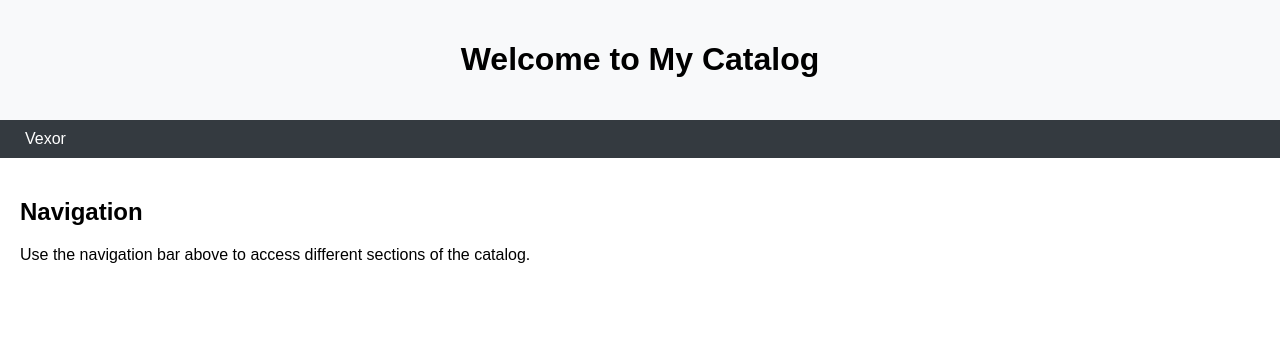
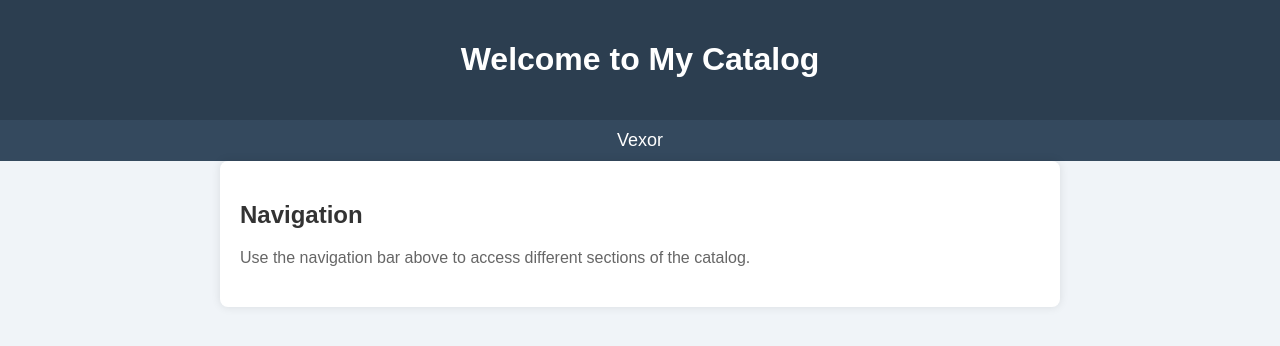
Before and after one commit to MisterViktor2025/MisterViktor2025.github.io, a plain HTML site: page index.html in a window 1280 px wide. Drawn offline with Linux system fonts and the light colour scheme.

Commit message:
Update index.html

```diff
--- a/index.html
+++ b/index.html
@@ -9,27 +9,42 @@
       font-family: Arial, sans-serif;
       margin: 0;
       padding: 0;
+      background-color: #f0f4f8;
     }
     header {
-      background-color: #f8f9fa;
+      background-color: #2c3e50;
+      color: white;
       padding: 20px;
       text-align: center;
     }
     nav {
-      background-color: #343a40;
-      color: white;
+      background-color: #34495e;
       padding: 10px;
+      display: flex;
+      justify-content: center;
     }
     nav a {
       color: white;
       margin: 0 15px;
       text-decoration: none;
+      font-size: 18px;
     }
     main {
       padding: 20px;
+      max-width: 800px;
+      margin: 0 auto;
+      background-color: white;
+      box-shadow: 0 0 10px rgba(0, 0, 0, 0.1);
+      border-radius: 8px;
     }
     .container {
       margin-bottom: 20px;
+    }
+    h2 {
+      color: #333;
+    }
+    p {
+      color: #666;
     }
   </style>
 </head>
```
